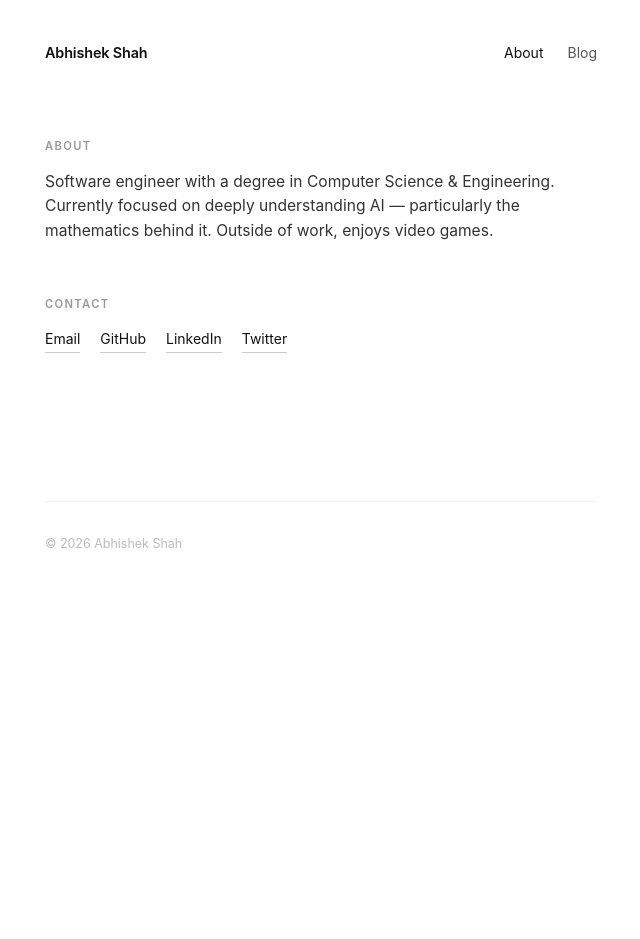
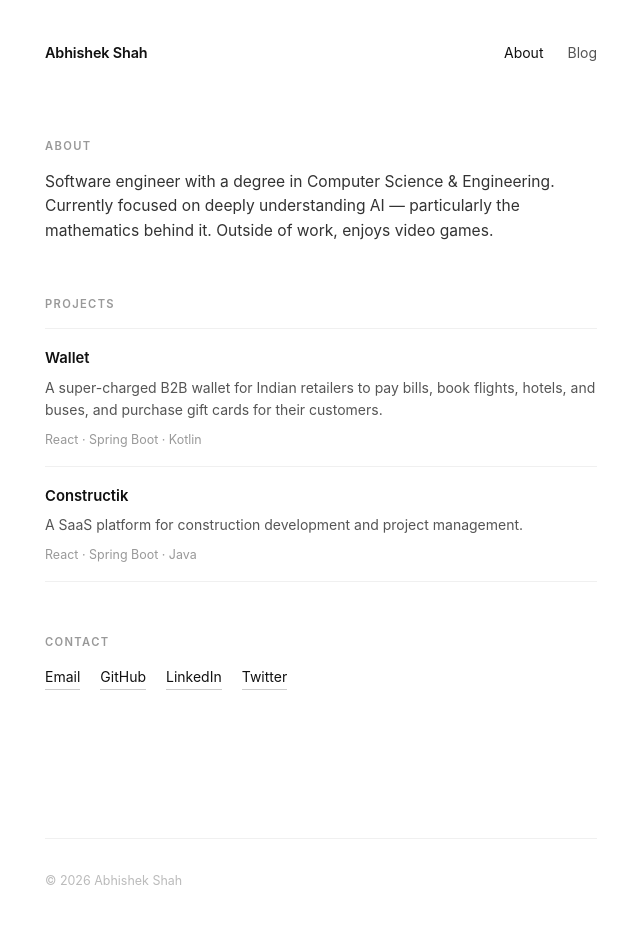
Before and after one commit to ashah2012/ashah2012.github.io, a Jekyll site: the page built from index.html, in a window 1280 px wide. Shown: the whole page, without its empty margins (319-959 px from the left). Built offline with Jekyll 4.4.1, drawn with Linux system fonts in a browser that asks for light colours; before the commit the page ends 900 px from its top, so only the background shows below that.

Commit message:
Add Projects section to portfolio
Showcases Wallet and Constructik with descriptions, tech stack, and live links.

```diff
--- a/_layouts/default.html
+++ b/_layouts/default.html
@@ -103,6 +103,44 @@
 
     .links a:hover {
       border-color: #111;
+    }
+
+    /* Project list */
+    .project-list {
+      list-style: none;
+    }
+
+    .project-list li {
+      padding: 16px 0;
+      border-bottom: 1px solid #f0f0f0;
+    }
+
+    .project-list li:first-child {
+      border-top: 1px solid #f0f0f0;
+    }
+
+    .project-title {
+      font-size: 0.925rem;
+      font-weight: 600;
+      color: #111;
+      text-decoration: none;
+    }
+
+    .project-title:hover {
+      text-decoration: underline;
+      text-decoration-color: #ccc;
+      text-underline-offset: 3px;
+    }
+
+    .project-desc {
+      font-size: 0.875rem;
+      color: #555;
+      margin: 6px 0 8px;
+    }
+
+    .project-stack {
+      font-size: 0.78rem;
+      color: #999;
     }
 
     /* Blog post list */
--- a/index.html
+++ b/index.html
@@ -4,6 +4,22 @@ layout: default
 <section>
   <p class="label">About</p>
   <p>Software engineer with a degree in Computer Science &amp; Engineering. Currently focused on deeply understanding AI — particularly the mathematics behind it. Outside of work, enjoys video games.</p>
+</section>
+
+<section>
+  <p class="label">Projects</p>
+  <ul class="project-list">
+    <li>
+      <a class="project-title" href="https://dev.settleup.co.in" target="_blank" rel="noopener">Wallet</a>
+      <p class="project-desc">A super-charged B2B wallet for Indian retailers to pay bills, book flights, hotels, and buses, and purchase gift cards for their customers.</p>
+      <p class="project-stack">React · Spring Boot · Kotlin</p>
+    </li>
+    <li>
+      <a class="project-title" href="https://constructik.com" target="_blank" rel="noopener">Constructik</a>
+      <p class="project-desc">A SaaS platform for construction development and project management.</p>
+      <p class="project-stack">React · Spring Boot · Java</p>
+    </li>
+  </ul>
 </section>
 
 <section>
```
